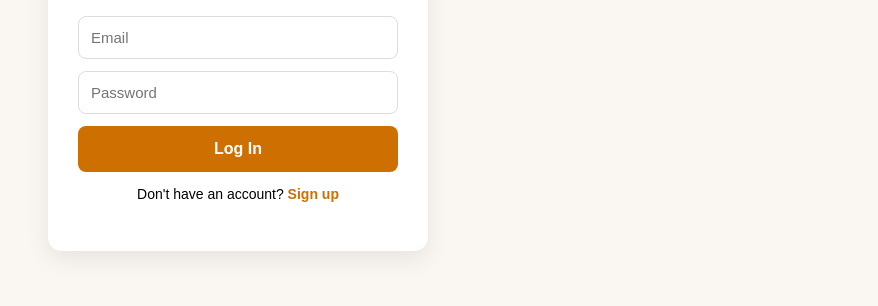
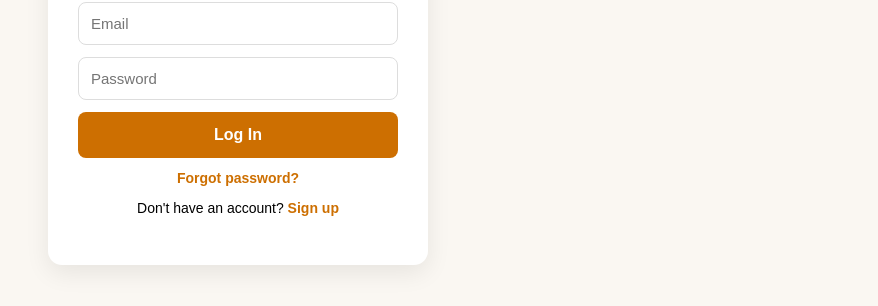
Before and after one commit to kubabagan23-wq/Plannery, a plain HTML site: page login.html in a window 1280 px wide. Shown: the part 344-650 px from the top of the page, without its empty margins (402-1280 px from the left). Drawn offline with nearby package versions, Linux system fonts and the light colour scheme.

Commit message:
Enhance login page with forgot password functionality
Added a forgot password feature and improved language translations.

```diff
--- a/login.html
+++ b/login.html
@@ -95,11 +95,37 @@
     <input type="email" id="login-email" placeholder="Email">
     <input type="password" id="login-password" placeholder="Password">
     <button onclick="logIn()" id="i18n-btn">Log In</button>
+    <p style="font-size: 14px; margin: 12px 0 0 0;"><a href="#" id="i18n-forgot" onclick="forgotPassword(); return false;">Forgot password?</a></p>
     <p id="login-message" style="color: red; font-size: 14px;"></p>
     <p style="font-size: 14px;"><span id="i18n-noaccount">Don't have an account?</span> <a href="createanaccount.html" id="i18n-signup">Sign up</a></p>
   </div>
 
   <script>
+    async function forgotPassword() {
+      const lang = localStorage.getItem('plannery-language') || 'en';
+      const t = loginTranslations[lang] || loginTranslations.en;
+      const messageEl = document.getElementById('login-message');
+      const email = document.getElementById('login-email').value.trim();
+      messageEl.style.color = "red";
+
+      if (!email) {
+        messageEl.textContent = t.needEmail;
+        return;
+      }
+
+      const { error } = await supabaseClient.auth.resetPasswordForEmail(email, {
+        redirectTo: new URL('reset-password.html', window.location.href).toString()
+      });
+
+      if (error) {
+        messageEl.textContent = error.message;
+        return;
+      }
+
+      messageEl.style.color = "green";
+      messageEl.textContent = t.sent;
+    }
+
     async function logIn() {
       const email = document.getElementById('login-email').value;
       const password = document.getElementById('login-password').value;
@@ -124,15 +150,15 @@
 
   <script>
     const loginTranslations = {
-      en: { heading: "Log In", emailPh: "Email", passPh: "Password", btn: "Log In", noAccount: "Don't have an account?", signUp: "Sign up" },
-      es: { heading: "Iniciar sesión", emailPh: "Correo electrónico", passPh: "Contraseña", btn: "Iniciar sesión", noAccount: "¿No tienes una cuenta?", signUp: "Regístrate" },
-      pl: { heading: "Zaloguj się", emailPh: "Email", passPh: "Hasło", btn: "Zaloguj się", noAccount: "Nie masz konta?", signUp: "Zarejestruj się" },
-      fr: { heading: "Se connecter", emailPh: "Email", passPh: "Mot de passe", btn: "Se connecter", noAccount: "Vous n'avez pas de compte ?", signUp: "S'inscrire" },
-      zh: { heading: "登录", emailPh: "邮箱", passPh: "密码", btn: "登录", noAccount: "还没有账户？", signUp: "注册" },
-      pt: { heading: "Entrar", emailPh: "Email", passPh: "Senha", btn: "Entrar", noAccount: "Não tem uma conta?", signUp: "Cadastre-se" },
-      de: { heading: "Anmelden", emailPh: "E-Mail", passPh: "Passwort", btn: "Anmelden", noAccount: "Noch kein Konto?", signUp: "Registrieren" },
-      it: { heading: "Accedi", emailPh: "Email", passPh: "Password", btn: "Accedi", noAccount: "Non hai un account?", signUp: "Registrati" },
-      hi: { heading: "लॉग इन करें", emailPh: "ईमेल", passPh: "पासवर्ड", btn: "लॉग इन करें", noAccount: "खाता नहीं है?", signUp: "साइन अप करें" }
+      en: { heading: "Log In", emailPh: "Email", passPh: "Password", btn: "Log In", noAccount: "Don't have an account?", signUp: "Sign up", forgot: "Forgot password?", needEmail: "Type your email above first, then click Forgot password again.", sent: "If an account exists for that email, a password reset link has been sent." },
+      es: { heading: "Iniciar sesión", emailPh: "Correo electrónico", passPh: "Contraseña", btn: "Iniciar sesión", noAccount: "¿No tienes una cuenta?", signUp: "Regístrate", forgot: "¿Olvidaste tu contraseña?", needEmail: "Escribe tu correo arriba y vuelve a hacer clic en ¿Olvidaste tu contraseña?", sent: "Si existe una cuenta con ese correo, se ha enviado un enlace para restablecer la contraseña." },
+      pl: { heading: "Zaloguj się", emailPh: "Email", passPh: "Hasło", btn: "Zaloguj się", noAccount: "Nie masz konta?", signUp: "Zarejestruj się", forgot: "Nie pamiętasz hasła?", needEmail: "Najpierw wpisz swój email powyżej, a potem kliknij ponownie Nie pamiętasz hasła?", sent: "Jeśli istnieje konto z tym adresem email, wysłaliśmy link do zresetowania hasła." },
+      fr: { heading: "Se connecter", emailPh: "Email", passPh: "Mot de passe", btn: "Se connecter", noAccount: "Vous n'avez pas de compte ?", signUp: "S'inscrire", forgot: "Mot de passe oublié ?", needEmail: "Saisissez d'abord votre email ci-dessus, puis cliquez à nouveau sur Mot de passe oublié.", sent: "Si un compte existe pour cet email, un lien de réinitialisation a été envoyé." },
+      zh: { heading: "登录", emailPh: "邮箱", passPh: "密码", btn: "登录", noAccount: "还没有账户？", signUp: "注册", forgot: "忘记密码？", needEmail: "请先在上方输入邮箱，然后再次点击“忘记密码”。", sent: "如果该邮箱对应的账户存在，我们已发送密码重置链接。" },
+      pt: { heading: "Entrar", emailPh: "Email", passPh: "Senha", btn: "Entrar", noAccount: "Não tem uma conta?", signUp: "Cadastre-se", forgot: "Esqueceu a senha?", needEmail: "Digite seu email acima primeiro e clique em Esqueceu a senha novamente.", sent: "Se existir uma conta com esse email, enviamos um link para redefinir a senha." },
+      de: { heading: "Anmelden", emailPh: "E-Mail", passPh: "Passwort", btn: "Anmelden", noAccount: "Noch kein Konto?", signUp: "Registrieren", forgot: "Passwort vergessen?", needEmail: "Gib oben zuerst deine E-Mail ein und klicke dann erneut auf Passwort vergessen.", sent: "Falls ein Konto mit dieser E-Mail existiert, wurde ein Link zum Zurücksetzen gesendet." },
+      it: { heading: "Accedi", emailPh: "Email", passPh: "Password", btn: "Accedi", noAccount: "Non hai un account?", signUp: "Registrati", forgot: "Password dimenticata?", needEmail: "Inserisci prima la tua email qui sopra, poi clicca di nuovo su Password dimenticata.", sent: "Se esiste un account con questa email, è stato inviato un link per reimpostare la password." },
+      hi: { heading: "लॉग इन करें", emailPh: "ईमेल", passPh: "पासवर्ड", btn: "लॉग इन करें", noAccount: "खाता नहीं है?", signUp: "साइन अप करें", forgot: "पासवर्ड भूल गए?", needEmail: "पहले ऊपर अपना ईमेल दर्ज करें, फिर दोबारा पासवर्ड भूल गए पर क्लिक करें।", sent: "यदि इस ईमेल का खाता मौजूद है, तो पासवर्ड रीसेट लिंक भेज दिया गया है।" }
     };
 
     function applyLoginLanguage() {
@@ -142,6 +168,7 @@
       document.getElementById('login-email').placeholder = t.emailPh;
       document.getElementById('login-password').placeholder = t.passPh;
       document.getElementById('i18n-btn').textContent = t.btn;
+      document.getElementById('i18n-forgot').textContent = t.forgot;
       document.getElementById('i18n-noaccount').textContent = t.noAccount;
       document.getElementById('i18n-signup').textContent = t.signUp;
     }
```
